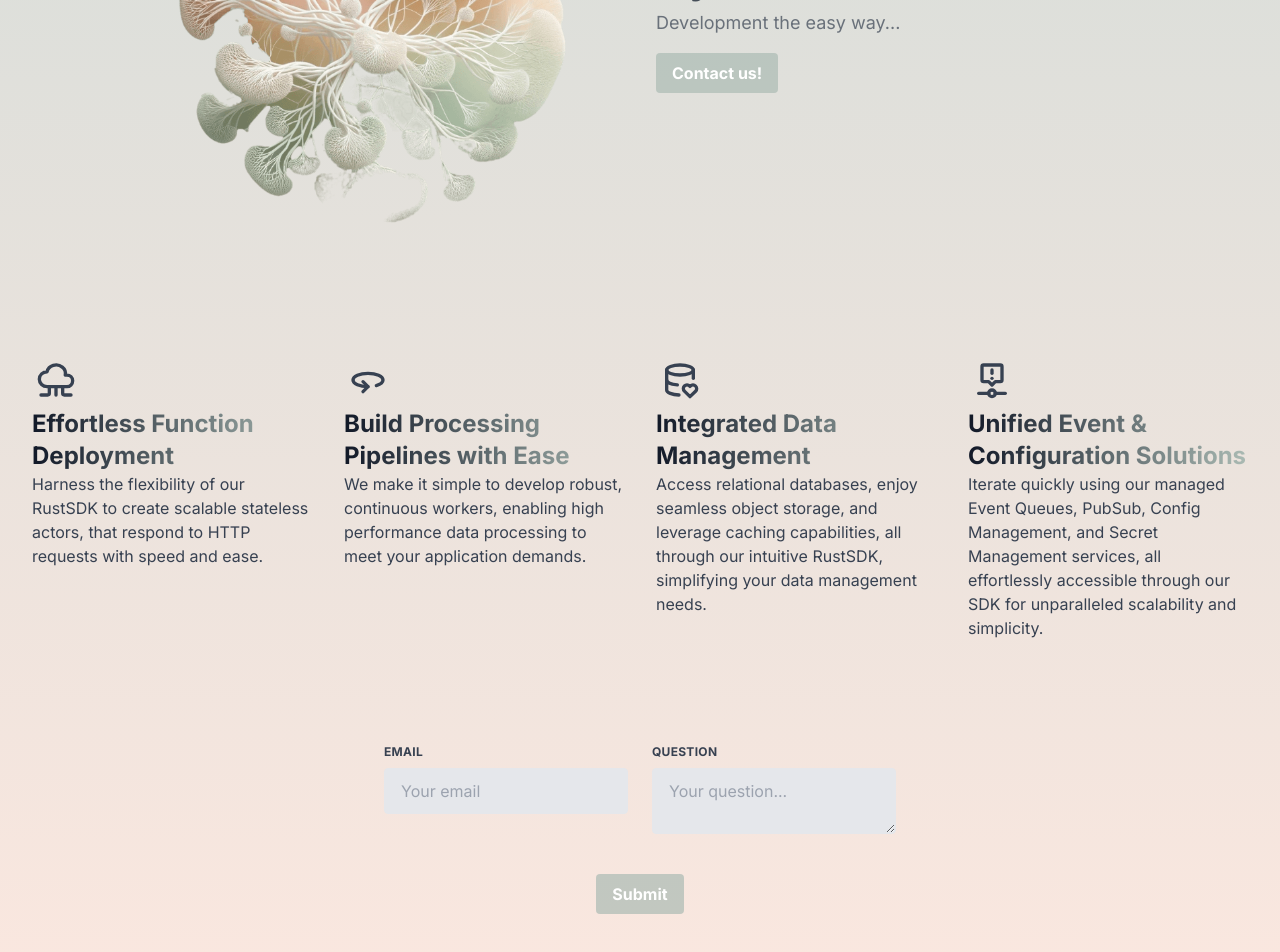
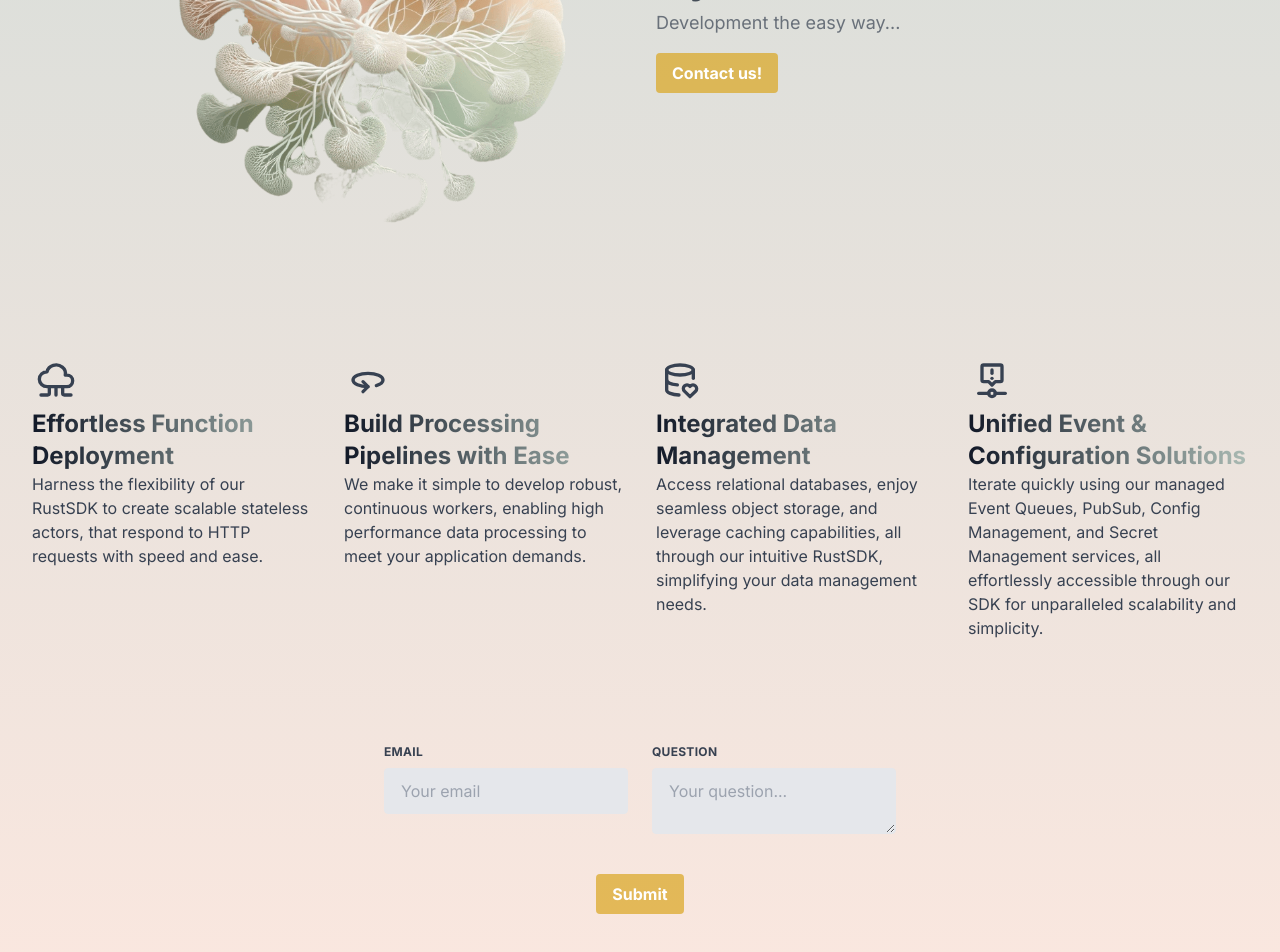
Before and after one commit to MyceliaNetwork/MyceliaApp, a Next.js app: page / in a window 1280 px wide. Shown: the part 306-1258 px from the top of the page. Built offline with nearby package versions, Linux system fonts and the light colour scheme.

Commit message:
CTA button is more clear

```diff
--- a/src/app/hero.tsx
+++ b/src/app/hero.tsx
@@ -23,7 +23,7 @@ export default function Hero() {
             Development the easy way...
           </p>
           <button
-            className="mt-4 rounded bg-[#ABBBB4]/70 px-4 py-2 font-bold text-white hover:bg-[#ABBBB4]"
+            className="mt-4 rounded bg-[#DAA520]/70 px-4 py-2 font-bold text-white hover:bg-[#DAA520]"
             onClick={handleScroll}
           >
             Contact us!
--- a/src/app/page.tsx
+++ b/src/app/page.tsx
@@ -155,7 +155,7 @@ export default function HomePage() {
           </div>
           <div className="flex justify-center">
             <button
-              className="mt-4 rounded bg-[#ABBBB4]/70 px-4 py-2 font-bold text-white hover:bg-[#ABBBB4]"
+              className="mt-4 rounded bg-[#DAA520]/70 px-4 py-2 font-bold text-white hover:bg-[#DAA520]"
               type="submit"
             >
               Submit
```
